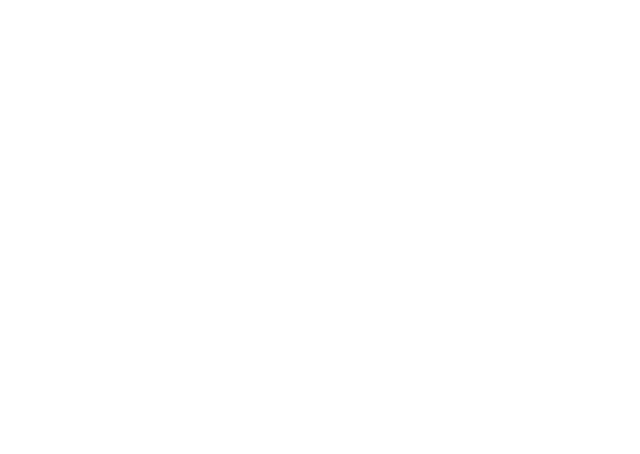
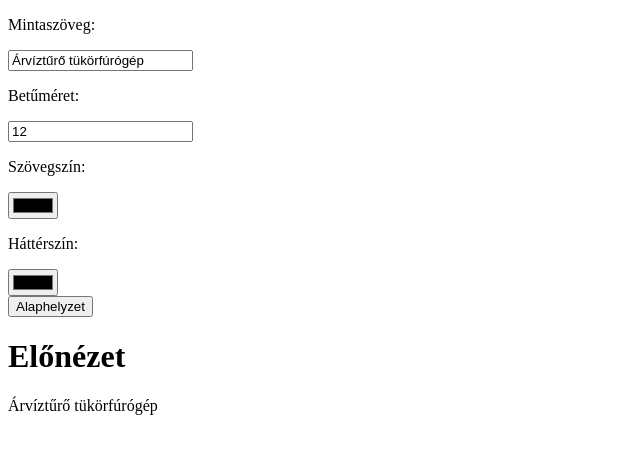
Before and after one commit to LegyenKristof/KorcsmarosKristof_UIdesigner, a plain HTML site: page index.html in a window 1280 px wide. Shown: the whole page, without its empty margins (0-640 px from the left). Drawn offline with Linux system fonts and the light colour scheme.

Commit message:
Kinézet kész

```diff
--- a/index.html
+++ b/index.html
@@ -5,8 +5,36 @@
     <meta http-equiv="X-UA-Compatible" content="IE=edge">
     <meta name="viewport" content="width=device-width, initial-scale=1.0">
     <title>Document</title>
+    <script src="main.js"></script>
 </head>
 <body>
 
+    <div>
+        <div>
+            <p>Mintaszöveg:</p>
+            <input type="text" id="mintaszoveg" value="Árvíztűrő tükörfúrógép">
+        </div>
+        <div>
+            <p>Betűméret:</p>
+            <input type="number" id="betumeret" value="12">
+        </div>
+        <div>
+            <p>Szövegszín:</p>
+            <input type="color" id="szovegszin" value="">
+        </div>
+        <div>
+            <p>Háttérszín:</p>
+            <input type="color" id="hatterszin" value="">
+        </div>
+        <div>
+            <button id="alaphelyzet">Alaphelyzet</button>
+        </div>
+    </div>
+
+    <div>
+        <h1>Előnézet</h1>
+        <p id="kimenet">Árvíztűrő tükörfúrógép</p>
+    </div>
+
 </body>
 </html>
```
Also changed, not shown: main.js (added).
